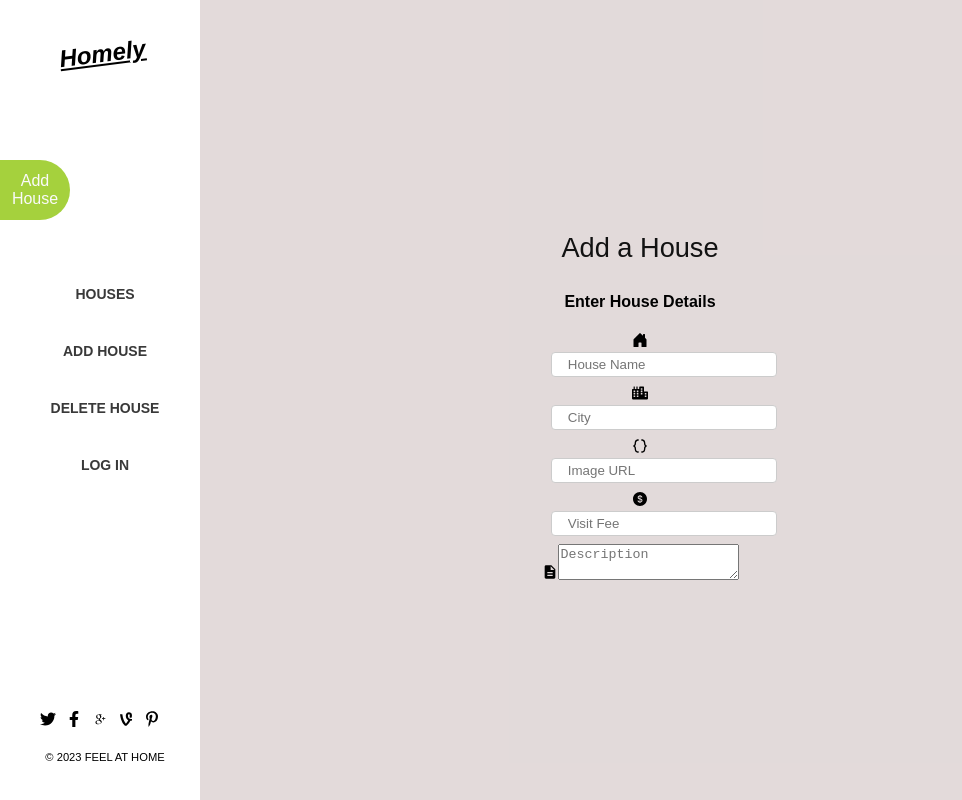
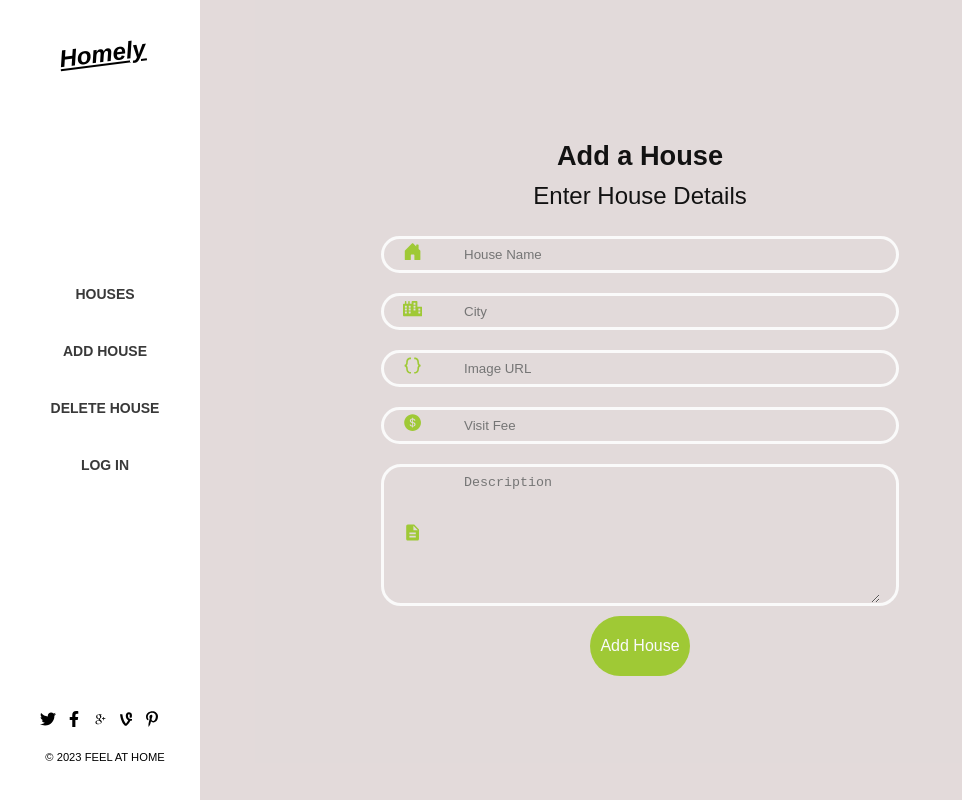
Before and after one commit to Wahaj-Ali/homely-frontend, a React (Create React App) app: page /add_house in a window 1280 px wide. Shown: the whole page, without its empty margins (0-962 px from the left). Built offline with nearby package versions, Linux system fonts and the light colour scheme.

Commit message:
Update addHouse.scss

```diff
--- a/src/components/add hosue/addHouse.scss
+++ b/src/components/add hosue/addHouse.scss
@@ -10,7 +10,7 @@
 
   h2 {
     font-size: 1.7rem;
-    font-weight: 400;
+    font-weight: 700;
     text-align: center;
     margin: 1rem auto 0.5rem;
     padding: 0;
@@ -21,17 +21,43 @@
     flex-direction: column;
     justify-content: center;
     align-items: center;
-    // width: 50%;
+    width: 50%;
 
-    input {
+    h4 {
+      color: $primary-color;
+      margin: 0.1rem auto 1rem;
+      font-size: 1.5rem;
+      font-weight: 400;
+    }
+
+    .form-group {
+      display: flex;
+      align-items: center;
+      width: 100%;
+      max-width: 480px;
+      margin: 10px auto;
+      padding: 0 1rem;
+
+      @extend %btn-properties;
+
+      border: $border;
+      position: relative;
+
+      .icon {
+        position: absolute;
+        left: 1.2rem;
+        display: inline;
+        color: $secondary-color;
+      }
+
+      input,
+      textarea {
         width: 70%;
         height: 12%;
         padding: 0.5rem 1rem;
         margin-left: 3rem;
-      background-color: #fff;
+        background-color: inherit;
         color: $secondary-color;
-      border: 1px solid #ccc;
-      border-radius: 4px;
 
         &:hover {
           background-color: inherit;
@@ -40,13 +66,16 @@
         }
       }
 
+      textarea {
+        border: none;
+        height: 120px;
+        width: 100%;
+      }
+
       &:focus {
         cursor: pointer;
         background-color: inherit;
       }
-
-    label {
-      width: 100%;
     }
 
     button {
@@ -54,7 +83,10 @@
     }
 
     .add-btn {
-      top: 20%;
+      position: inherit;
+      border-top-left-radius: 50px;
+      border-bottom-left-radius: 50px;
+      width: 100px;
     }
   }
 }
```
Lines whose indentation alone changed are shown as unchanged.
